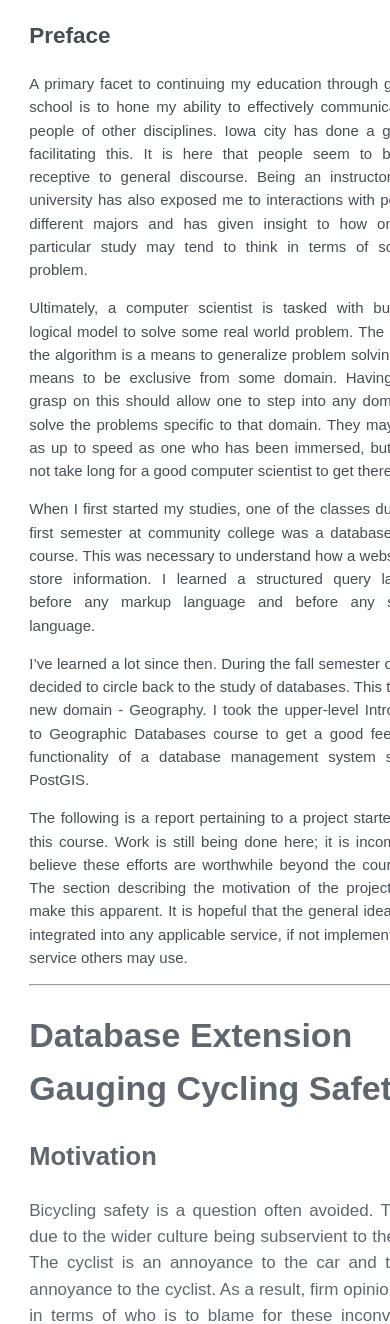
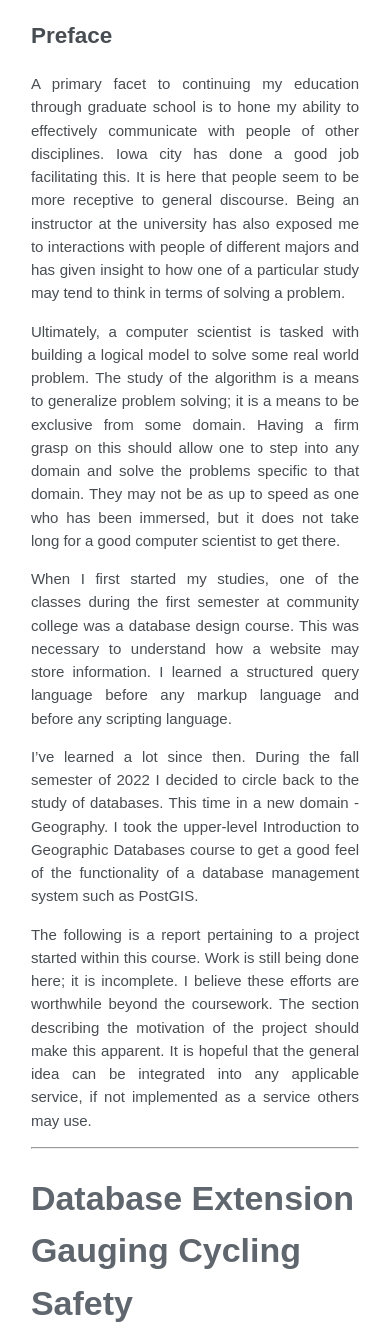
Before and after one commit to alanmmckay/alanmmckay.github.io, a PHP site: page /writings/safety/ in a window 390 px wide; the page is wider, and only the part inside the window is pictured. Shown: the top 1324 px of that part. Run offline with PHP 8.4, Linux system fonts and the light colour scheme.

Commit message:
Attempt at making the safety writing responsive; WIP

```diff
--- a/style.css
+++ b/style.css
@@ -189,12 +189,15 @@
     #writingsWrapper article img#black-hills-path{
         height:350px;
     }
+
 }
-
 
 @media screen and (max-width: 480px){
     #writingsWrapper article img#black-hills-path{
         height:200px;
+    }
+    #writingsWrapper .info{
+        width:100%;
     }
 }
 
--- a/writings/safety/index.php
+++ b/writings/safety/index.php
@@ -18,7 +18,7 @@ include('../../header.php');
 
 ?>
         <section id='writingsWrapper'>
-            <section>
+            <section style='width:99%;'>
                 <article>
                     <section class='info'>
                         <header>
```
